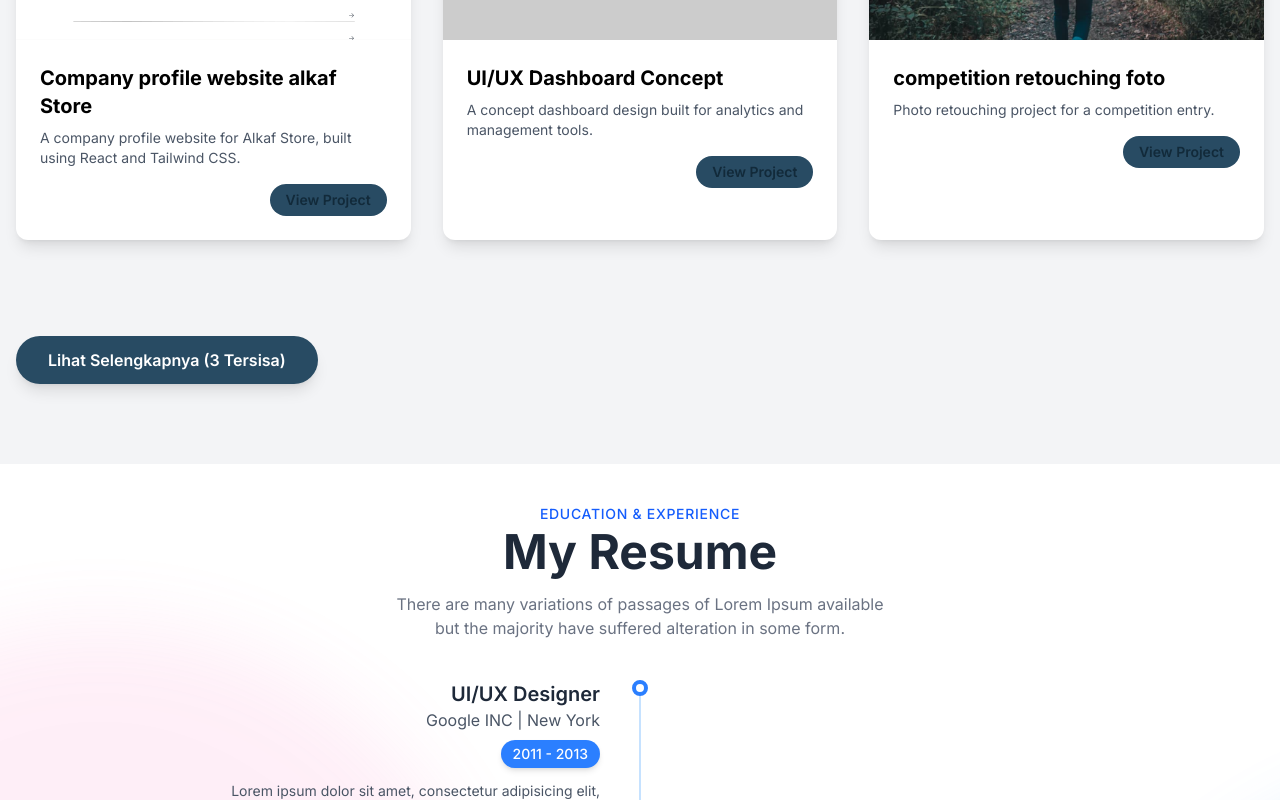
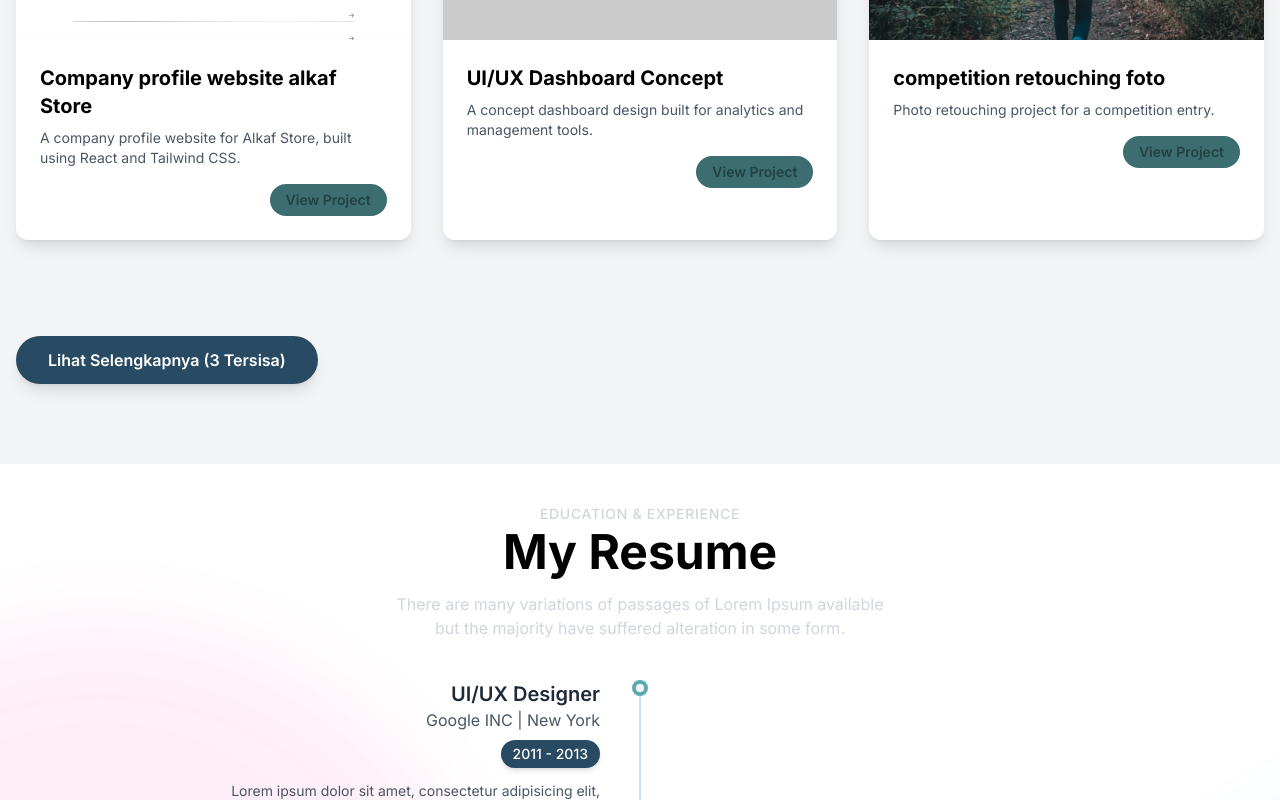
Before and after one commit to khaerul99/portofolio, a React (Vite) app: page / in a window 1280 px wide. Shown: the part 3880-4680 px from the top of the page. Built offline with nearby package versions, Linux system fonts and the light colour scheme.

Commit message:
update color resume

```diff
--- a/src/App.jsx
+++ b/src/App.jsx
@@ -354,7 +354,7 @@ function App() {
                         <div className="flex justify-end">
                           <a
                             href={item.liveUrl}
-                            className="inline-block px-4 py-1.5 bg-[#284b63] text-[#122a3a] text-sm font-semibold rounded-full hover:bg-blue-200 transition duration-200"
+                            className="inline-block px-4 py-1.5 bg-[#3c6e71] text-[#224142] text-sm font-semibold rounded-full hover:bg-blue-200 transition duration-200"
                           >
                             View Project
                           </a>
--- a/src/component/runtime/Runtime.jsx
+++ b/src/component/runtime/Runtime.jsx
@@ -5,27 +5,21 @@ import RuntimeItem from './RuntimeItem'
 export default function Runtime() {
     return (
       <div className="max-w-4xl mx-auto py-10 px-4">
-            {/* Header Section */}
             <header className="text-center mb-10">
-                <p className="text-blue-600 font-medium tracking-wider uppercase text-sm">
+                <p className="text-gray-300 font-medium tracking-wider uppercase text-sm">
                     Education & Experience
                 </p>
-                <h1 className="text-5xl font-bold text-gray-800 mt-1 mb-4">
+                <h1 className="text-5xl font-bold text-black dark:text-gray-300 mt-1 mb-4">
                     My Resume
                 </h1>
-                <p className="text-gray-500 max-w-lg mx-auto">
+                <p className="text-gray-300 max-w-lg mx-auto">
                     There are many variations of passages of Lorem Ipsum available but the majority have suffered alteration in some form.
                 </p>
             </header>
 
-            {/* Timeline Container */}
             <div className="relative">
-                {/* Garis Vertikal Utama */}
-                {/* Mobile (default): garis di kiri (left-4) */}
-                {/* Desktop (md:): garis di tengah (md:left-1/2) */}
                 <div className="absolute left-4 md:left-1/2 transform md:-translate-x-1/2 w-px bg-blue-300 h-full"></div>
 
-                {/* Render Item Timeline */}
                 {ResumeData.map((item, index) => (
                     <div key={item.id} className="mb-10 flex">
                         <RuntimeItem
--- a/src/component/runtime/RuntimeItem.jsx
+++ b/src/component/runtime/RuntimeItem.jsx
@@ -12,12 +12,12 @@ export default function RuntimeItem({ data }) {
             <div className="hidden md:block md:w-1/2 md:pr-10 md:text-right">
                 {isLeft && (
                     <>
-                        <h3 className="text-xl font-semibold text-gray-800">{data.title}</h3>
-                        <p className="text-gray-600 italic mb-2">{data.company} | {data.location}</p>
-                        <div className="inline-block bg-blue-500 text-white text-sm font-medium py-1 px-3 rounded-full mb-3 shadow-md">
+                        <h3 className="text-xl font-semibold text-gray-800 dark:text-gray-300">{data.title}</h3>
+                        <p className="text-gray-600 dark:text-gray-300 italic mb-2">{data.company} | {data.location}</p>
+                        <div className="inline-block bg-[#284b63] dark:bg-[#d9d9d9] text-white text-sm font-medium py-1 px-3 rounded-full mb-3 shadow-md">
                             {data.period}
                         </div>
-                        <p className="text-sm text-gray-600 leading-relaxed">
+                        <p className="text-sm text-gray-600 dark:text-gray-400 leading-relaxed">
                             {data.description}
                         </p>
                     </>
@@ -26,7 +26,7 @@ export default function RuntimeItem({ data }) {
 
 
             <div className={`absolute left-2 md:left-1/2 transform md:-translate-x-1/2 flex flex-col items-center h-full w-4 z-10`}>
-                <div className="w-4 h-4 bg-white border-4 border-blue-500 rounded-full absolute top-0 z-20"></div>
+                <div className="w-4 h-4 bg-white border-4 border-[#5ea9ad] rounded-full absolute top-0 z-20"></div>
             </div>
 
 
@@ -37,12 +37,12 @@ export default function RuntimeItem({ data }) {
 
                 {(isRight || (isLeft && window.innerWidth < 768)) && (
                     <>
-                        <h3 className="text-xl font-bold text-gray-800">{data.title}</h3>
-                        <p className="text-gray-600 italic mb-2">{data.company} | {data.location}</p>
-                        <div className="inline-block bg-blue-500 text-white text-sm font-medium py-1 px-3 rounded-full mb-3 shadow-md">
+                        <h3 className="text-xl font-bold text-gray-800 dark:text-gray-300">{data.title}</h3>
+                        <p className="text-gray-600 dark:text-gray-300 italic mb-2">{data.company} | {data.location}</p>
+                        <div className="inline-block bg-[#284b63] dark:bg-[#d9d9d9] text-white text-sm font-medium py-1 px-3 rounded-full mb-3 shadow-md">
                             {data.period}
                         </div>
-                        <p className="text-sm text-gray-600 leading-relaxed">
+                        <p className="text-sm text-gray-600 dark:text-gray-400 leading-relaxed">
                             {data.description}
                         </p>
                     </>
```
